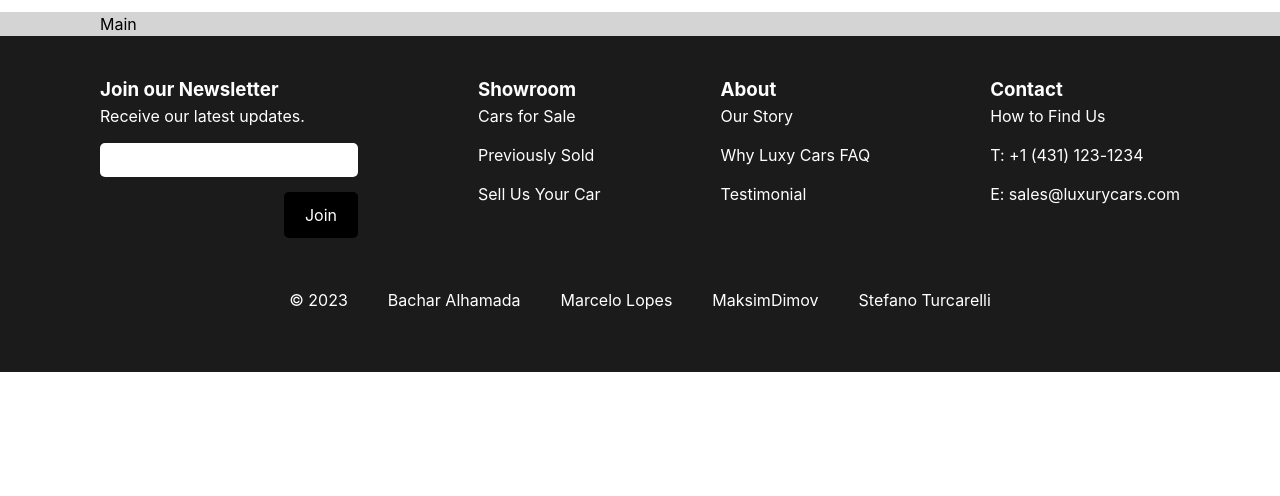
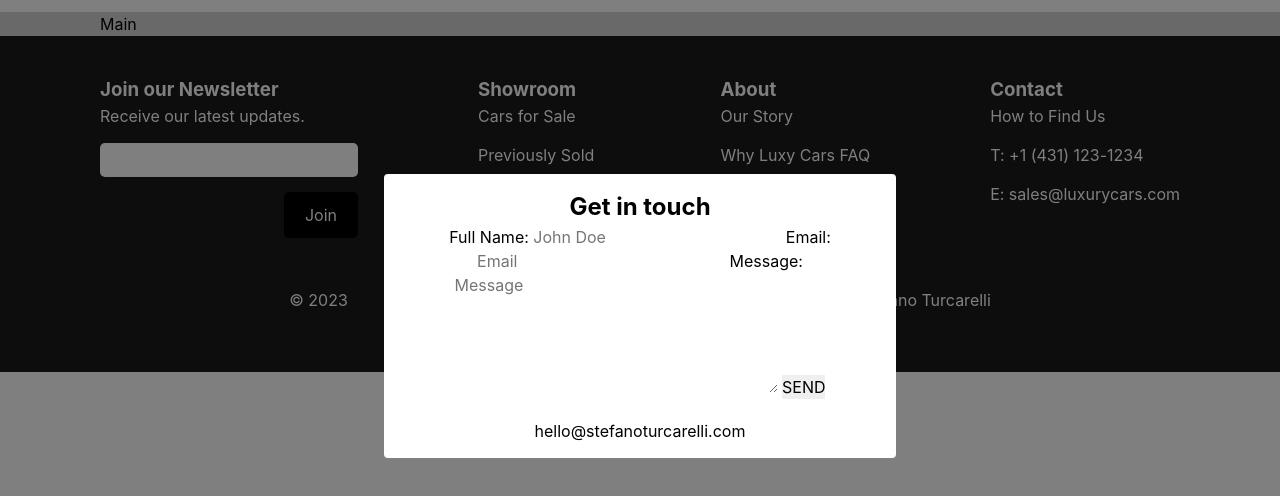
Before and after one commit to marcelolop/premium-luxury-vehicles, a plain HTML site: page index.html in a window 1280 px wide. Both pictures are taken after a click on the link "Sign Up". Shown: the part 84-580 px from the top of the page. Drawn offline with Linux system fonts and the light colour scheme.

Commit message:
Add modal dialog

```diff
--- a/assets/script/index.js
+++ b/assets/script/index.js
@@ -0,0 +1,59 @@
+"use strict";
+
+// Add event listener
+function onEvent(event, selector, callback) {
+  return selector.addEventListener(event, callback);
+}
+
+// Get HTML element by id
+function getElement(selector, parent = document) {
+  return parent.getElementById(selector);
+}
+
+// Select HTML element
+function select(selector, parent = document) {
+  return parent.querySelector(selector);
+}
+
+// Get a (node) list of HTML elements as array
+function selectAll(selector, parent = document) {
+  return [...parent.querySelectorAll(selector)];
+}
+
+// Generate random number between - and including - 'min' and 'max'
+function randomNumber(min, max) {
+  return Math.floor(Math.random() * (max - min + 1) + min);
+}
+
+// Create an HTML element
+function create(element, parent = document) {
+  return parent.createElement(element);
+}
+
+// ! Main Code
+
+const overlay = select(".overlay");
+const signUpBtn = select("#sign-up");
+const modal = select(".modal");
+
+function openModal() {
+  modal.classList.add("visible");
+  overlay.classList.add("visible");
+}
+
+function closeModal() {
+  modal.classList.remove("visible");
+  overlay.classList.remove("visible");
+}
+
+function closeModalOnEsc(event) {
+  if (event.key === "Escape") {
+    closeModal();
+  }
+}
+
+onEvent("click", signUpBtn, openModal);
+
+onEvent("click", overlay, closeModal);
+
+onEvent("keyup", document, closeModalOnEsc);
--- a/assets/style/index.css
+++ b/assets/style/index.css
@@ -46,7 +46,7 @@ footer {
 
 footer,
 footer a {
-	background-color: #1B1B1B;
+  background-color: #1b1b1b;
   color: #fff;
 }
 
@@ -103,3 +103,70 @@ footer a {
   align-items: center;
   gap: 4rem;
 }
+
+/* ! ------------------------------------------------------------------------ */
+/* !                                  Dialog                                  */
+/* ! ------------------------------------------------------------------------ */
+
+.overlay {
+  visibility: hidden;
+  position: fixed;
+  top: 0;
+  left: 0;
+  width: 100%;
+  height: 100%;
+  background-color: rgba(0, 0, 0, 0.5);
+  z-index: 1;
+	opacity: 0;
+  transition: all 0.5s ease;
+	cursor: pointer;
+}
+
+.modal {
+	position: fixed;
+  top: 50%;
+  left: 50%;
+  transform: translate(-50%, -50%);
+  width: 40%;
+  background-color: #fff;
+  padding: 1.5rem;
+  border-radius: 0.4rem;
+  display: flex;
+  align-items: center;
+  justify-content: center;
+  text-align: center;
+  visibility: hidden;
+  opacity: 0;
+  translate: 0 -15px;
+  transition: all 0.5s ease;
+	z-index: 2;
+}
+
+form h2 {
+  align-self: center;
+  padding-bottom: 1rem;
+}
+
+form .btn-1 {
+  align-self: center;
+  margin-bottom: 2rem;
+}
+
+form p {
+  align-self: center;
+  color: #000;
+}
+
+.valid {
+  background-image: url(../img/check-mark-3-128.png);
+  background-position-x: right 1rem;
+  background-position-y: center;
+  background-repeat: no-repeat;
+  background-size: 10%;
+}
+
+.visible {
+  visibility: visible;
+  opacity: 1;
+  translate: 0 0;
+}
--- a/index.html
+++ b/index.html
@@ -25,16 +25,39 @@
                     <a href="#">Sell</a>
                     <a href="#">About</a>
                     <a href="#">Contact</a>
-                    <a href="#">Sign Up</a>
+                    <a id="sign-up" href="#">Sign Up</a>
                 </div>
             </nav>
         </div>
     </header>
+
     <main>
+        <div class="overlay"></div>
         <div class="container">
             <p>Main</p>
+
+            <!-- Modal -->
+            <div class="modal">
+                <div>
+                    <h2>Get in touch</h2>
+                    <form class="flex flex__column-left">
+                        <label for="name">Full Name:</label>
+                        <input type="text" id="name" placeholder="John Doe" required>
+                        <label for="email">Email:</label>
+                        <input type="email" id="email" placeholder="Email" required>
+                        <label for="message">Message:</label>
+                        <textarea name="message" id="message" cols="30" rows="5" placeholder="Message"
+                            required></textarea>
+                        <input class="btn-1" id="send-button" type="button" value="SEND" alt="Send button">
+                    </form>
+                    <p>hello@stefanoturcarelli.com</p>
+                </div>
+            </div>
         </div>
+
+
     </main>
+
     <footer>
         <div class="container">
             <div class="row">
```
Lines whose indentation alone changed are shown as unchanged.
